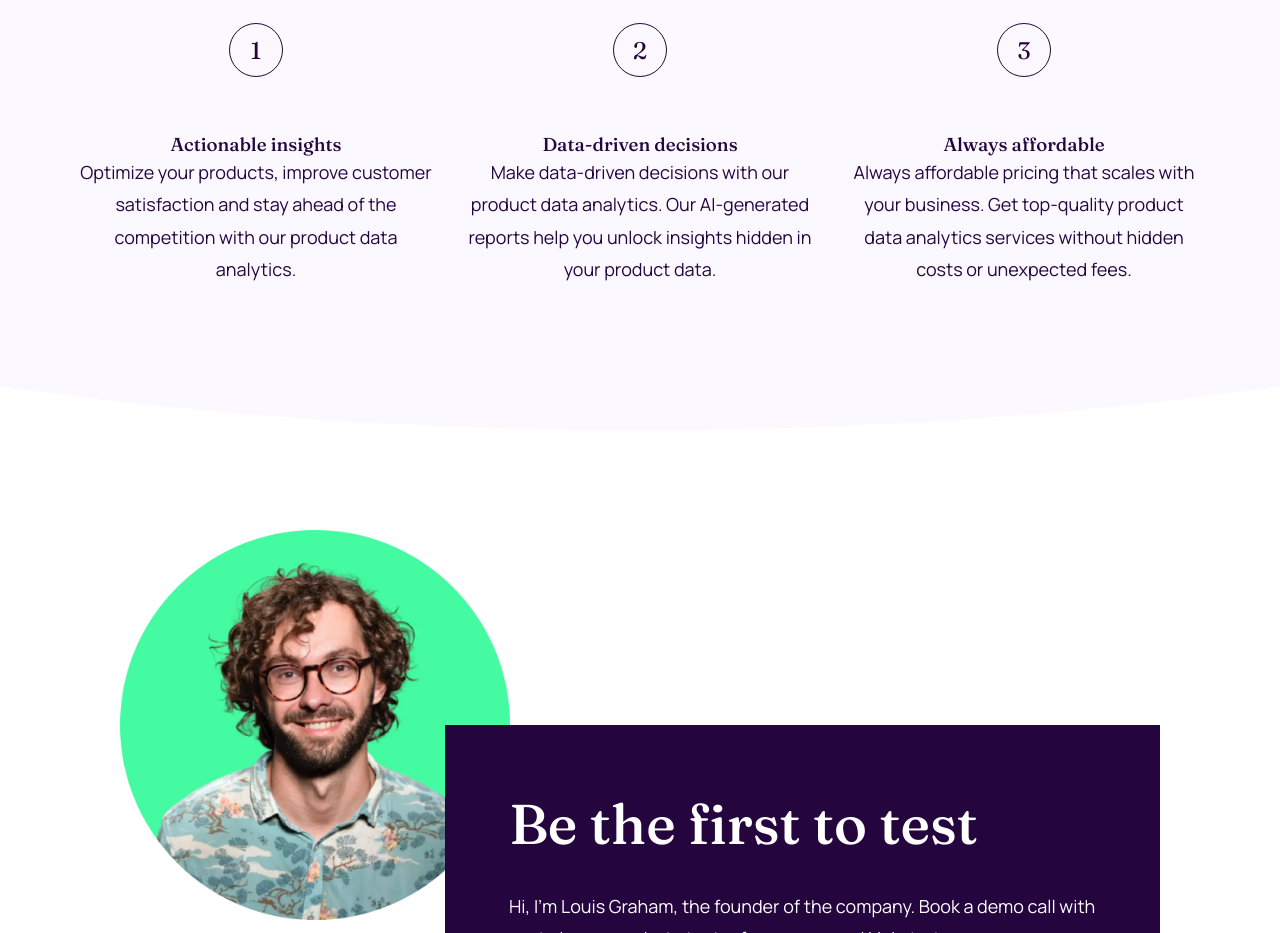
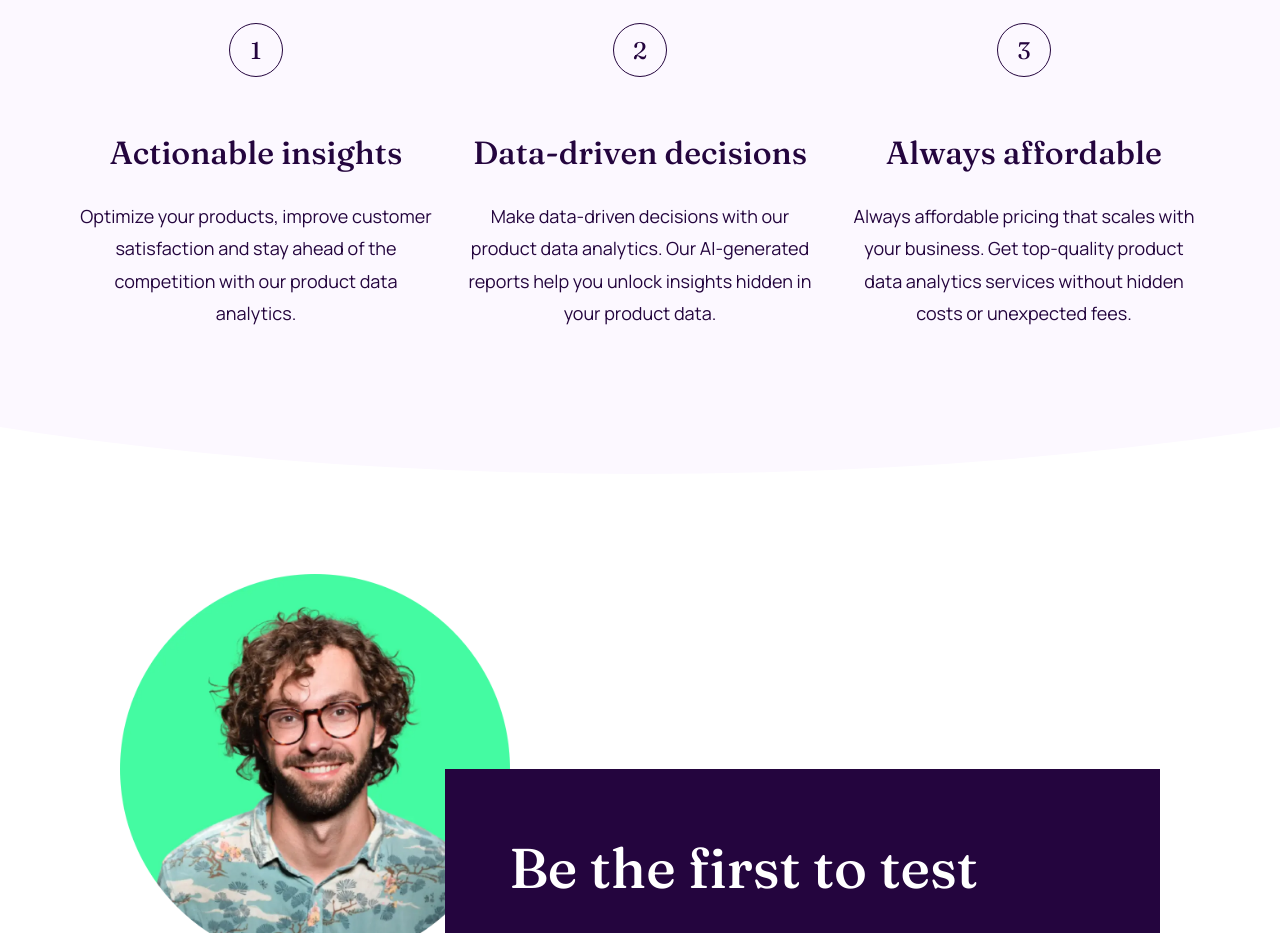
Before and after one commit to michellecordovi/work-it, a plain HTML site: page index.html in a window 1280 px wide. Shown: the part 880-1813 px from the top of the page. Drawn offline with Linux system fonts and the light colour scheme.

Commit message:
adjust h3 sizes

```diff
--- a/styles.css
+++ b/styles.css
@@ -29,6 +29,11 @@ h1 {
 h2{
     font-size: 56px;
     margin-bottom: 32px;
+}
+
+h3{
+    font-size: 32px;
+    margin-bottom: 28px;
 }
 
 p{
```
